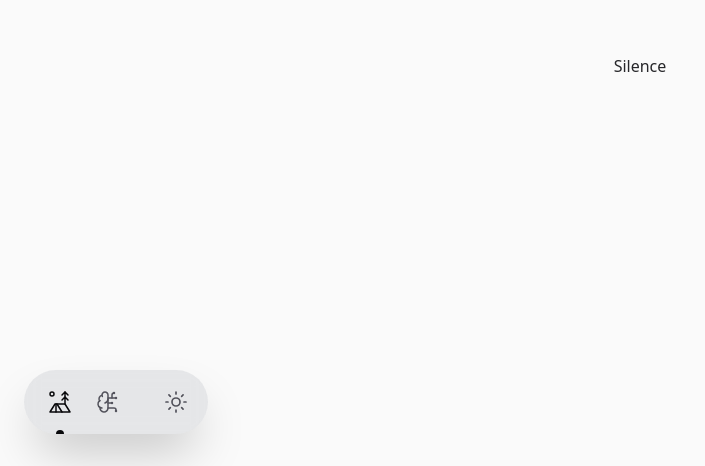
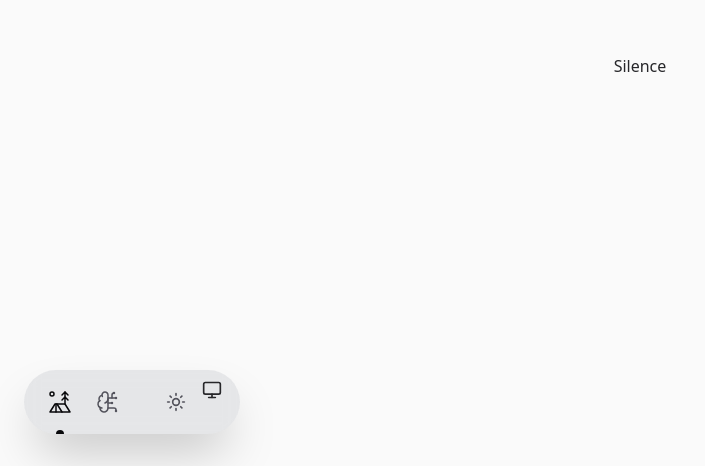
Before and after one commit to adamplesnik/scroll-driven-showcase, a React (Vite) app: page / in a window 1280 px wide. Shown: the part 334-800 px from the top of the page, without its empty margins (0-705 px from the left). Built offline with nearby package versions, Linux system fonts and the light colour scheme; what @adam.plesnik/tailwindcss-scroll-driven-animations would draw is missing.

Commit message:
Tune dark mode switch, add code toggle

```diff
--- a/src/partials/DarkModeSwitch.tsx
+++ b/src/partials/DarkModeSwitch.tsx
@@ -20,12 +20,12 @@ const DarkModeSwitch = () => {
     >
       <div
         className={
-          'flex flex-col gap-4 transition-[margin] delay-150 duration-500' +
-          (darkMode ? '' : ' -mt-12')
+          'flex flex-col items-center justify-center gap-6 transition-[margin] delay-150 duration-500' +
+          (darkMode ? ' mt-1' : ' -mt-11')
         }
       >
-        <Moon className="size-8 p-1" strokeWidth={1.7} />
-        <Sun className="size-8 p-1" strokeWidth={1.7} />
+        <Moon className="size-6 p-0.5" strokeWidth={2} />
+        <Sun className="size-6 p-0.5" strokeWidth={2} />
       </div>
     </div>
   )
--- a/src/partials/Nav.tsx
+++ b/src/partials/Nav.tsx
@@ -3,6 +3,7 @@ import { HTMLAttributes } from 'react'
 import NavItem from '../components/NavItem'
 import { addWithSpace } from '../utils/addWithSpace'
 import DarkModeSwitch from './DarkModeSwitch'
+import TechInfoSwitch from './TechInfoSwitch'
 
 const Nav = ({ className, ...rest }: HTMLAttributes<HTMLDivElement>) => {
   return (
@@ -17,6 +18,7 @@ const Nav = ({ className, ...rest }: HTMLAttributes<HTMLDivElement>) => {
       <NavItem Icon={BrainCircuit} to="/test" />
       <div className="w-4" />
       <DarkModeSwitch />
+      <TechInfoSwitch />
     </div>
   )
 }
--- /dev/null
+++ b/src/partials/TechInfoSwitch.tsx
@@ -0,0 +1,27 @@
+import { Code2, Monitor } from 'lucide-react'
+import { useState } from 'react'
+
+const TechInfoSwitch = () => {
+  const [showTechInfo, setShowTechInfo] = useState(false)
+
+  return (
+    <div onClick={() => setShowTechInfo(!showTechInfo)} className="cursor-pointer">
+      <Monitor
+        className={
+          'size-6 p-0.5 transition-opacity' + (showTechInfo ? ' opacity-0' : ' opacity-100')
+        }
+        strokeWidth={2}
+      />
+      <Code2
+        className={
+          'size-6 p-0.5 transition-opacity' + (!showTechInfo ? ' opacity-0' : ' opacity-100')
+        }
+        strokeWidth={2}
+      />
+    </div>
+  )
+}
+
+// export const showTechInfoContext = createContext(showTechInfo)
+
+export default TechInfoSwitch
```
